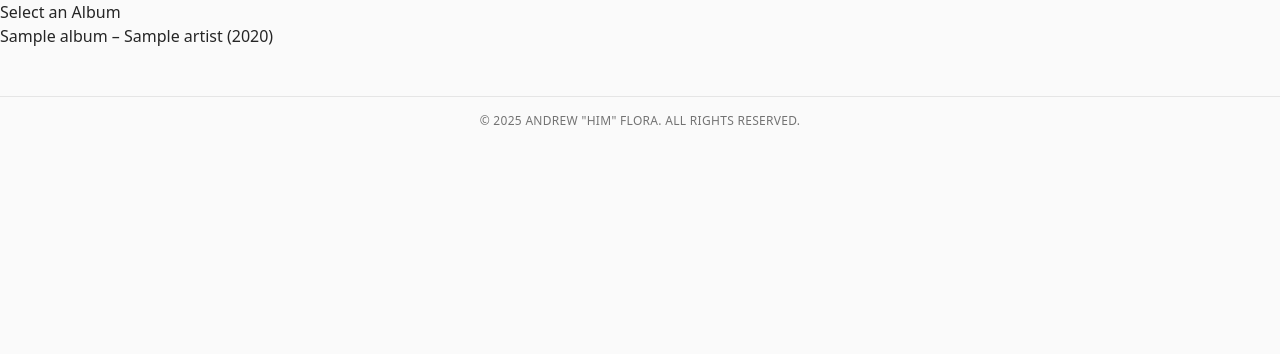
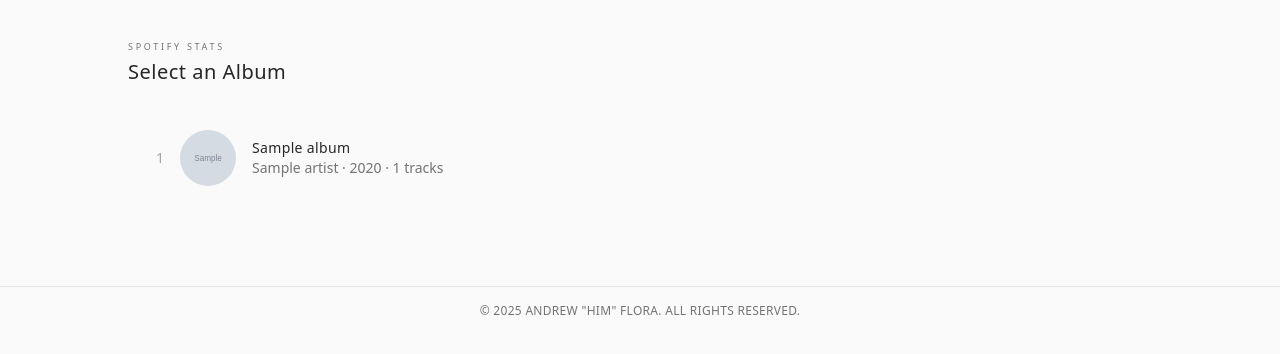
Before and after one commit to campwill/spotify-app, a Flask app: template templates/album_results.html in a window 1280 px wide. Shown: the part 65-419 px from the top of the page. Run offline with Flask 3, Linux system fonts and the light colour scheme; the template is opened without the code that fills it: most values are stand-ins (such as "Sample title", 1, 10 or a date in 2020); grey boxes marked "Sample" are stand-in pictures; some libraries are stand-ins or nearby versions.

Commit message:
More Tracklist Changes

```diff
--- a/app.py
+++ b/app.py
@@ -1,9 +1,9 @@
-from flask import Flask, redirect, request, session, render_template
+from flask import Flask, redirect, request, session, render_template,url_for
 import requests
-import os
+import os, time
 from urllib.parse import urlencode
 from dotenv import load_dotenv
-#import db
+
 
 load_dotenv()
 
@@ -27,6 +27,40 @@ def get_auth_url():
         "scope": SCOPE
     }
     return f"{SPOTIFY_AUTH_URL}?{urlencode(payload)}"
+def refresh_token():
+    refresh = session.get("refresh_token")
+    print("REFRESH TOKEN:", session.get("refresh_token"))
+
+    if not refresh:
+        return None
+
+    response = requests.post(
+        SPOTIFY_TOKEN_URL,
+        data={
+            "grant_type": "refresh_token",
+            "refresh_token": refresh,
+            "client_id": SPOTIFY_CLIENT_ID,
+            "client_secret": SPOTIFY_CLIENT_SECRET,
+        }
+    )
+
+    token_data = response.json()
+
+    session["access_token"] = token_data["access_token"]
+    session["expires_at"] = time.time() + token_data["expires_in"]
+
+    return session["access_token"]
+def get_token():
+    access_token = session.get("access_token")
+    expires_at = session.get("expires_at")
+
+    if not access_token or not expires_at:
+        return None
+
+    if time.time() < expires_at - 60:
+        return access_token
+
+    return refresh_token()
 
 @app.route('/')
 def index():
@@ -54,18 +88,14 @@ def callback():
     headers = {"Authorization": f"Bearer {access_token}"}
     user_profile = requests.get(f"{SPOTIFY_API_BASE_URL}/me", headers=headers).json()
 
-    user_id = user_profile["id"]
-    display_name = user_profile.get("display_name")
-    email = user_profile.get("email")
-
-    # Save to DB
-    #db.save_user(user_id, display_name, email, access_token, refresh_token, expires_in)
 
     # Save to session
-    session['user_id'] = user_id
     session['access_token'] = access_token
+    session['refresh_token'] = refresh_token
+    session['expires_at'] = time.time() + expires_in
 
     return redirect('/dashboard')
+
 
 @app.route('/dashboard')
 def dashboard():
@@ -80,88 +110,48 @@ def top_tracks():
     token = session.get('access_token')
     if not token:
         return redirect('/')
-
-    time_range = request.args.get("time_range", "medium_term")
-    limit = int(request.args.get("limit", 25))  # convert to int
-
     headers = {"Authorization": f"Bearer {token}"}
-    response = requests.get(
-        f"{SPOTIFY_API_BASE_URL}/me/top/tracks",
-        headers=headers,
-        params={
-            "limit": limit,
-            "time_range": time_range
-        }
-    )
+    response = requests.get(f"{SPOTIFY_API_BASE_URL}/me/top/tracks?limit=10", headers=headers)
 
     if response.status_code != 200:
-        return f"Error {response.status_code}: {response.text}"
+        return f"Error {response.status_code}: {response.text}", response.status_code
+    try:
+        data = response.json()
+    except ValueError:
+        return f"Invalid response from Spotify: {response.text}"
 
-    data = response.json()
-    tracks = data.get("items", [])
+    if not data or not data.get("items"):
+        return "No tracks found."
 
-    return render_template("top_tracks.html", tracks=tracks, time_range=time_range, limit=limit)
+    return render_template("top_tracks.html", tracks=data['items'])
 
 @app.route('/top-artists')
 def top_artists():
     token = session.get('access_token')
     if not token:
         return redirect('/')
-
-    time_range = request.args.get("time_range", "medium_term")
-    limit = int(request.args.get("limit", 25))
-
     headers = {"Authorization": f"Bearer {token}"}
-    response = requests.get(
-        f"{SPOTIFY_API_BASE_URL}/me/top/artists",
-        headers=headers,
-        params={
-            "time_range": time_range,
-            "limit": limit
-        }
-    )
-
-    if response.status_code != 200:
-        return response.text, response.status_code
-
+    response = requests.get(f"{SPOTIFY_API_BASE_URL}/me/top/artists?limit=10", headers=headers)
     data = response.json()
-    artists = data.get("items", [])
-
-    return render_template("top_artists.html", artists=artists, time_range=time_range, limit=limit)
+    return render_template("top_artists.html", artists=data['items'])
 
 @app.route('/recently-played')
 def recently_played():
     token = session.get('access_token')
     if not token:
         return redirect('/')
-
-    limit = int(request.args.get("limit", 25))
-
     headers = {"Authorization": f"Bearer {token}"}
-    response = requests.get(
-        f"{SPOTIFY_API_BASE_URL}/me/player/recently-played",
-        headers=headers,
-        params={
-            "limit": limit
-        }
-    )
-
-    if response.status_code != 200:
-        return f"Error {response.status_code}: {response.text}"
-
+    response = requests.get(f"{SPOTIFY_API_BASE_URL}/me/player/recently-played?limit=50", headers=headers)
     data = response.json()
-    tracks = data.get("items", [])
-
-    return render_template("recently_played.html", tracks=tracks, limit=limit)
+    return render_template("recently_played.html", tracks=data['items'])
 
 @app.route('/album-search')
 def album_search():
     return render_template("album_search.html")
-
 @app.route('/album-results')
 def album_results():
     album_name = request.args.get("album")
-    token = session.get('access_token')
+    token = get_token()
 
     if not token or not album_name:
         return redirect(url_for('album_search'))
@@ -171,18 +161,13 @@ def album_results():
     response = requests.get(
         f"{SPOTIFY_API_BASE_URL}/search",
         headers=headers,
-        params={
-            "q": album_name,
-            "type": "album",
-            "limit": 10
-        }
+        params={"q": album_name, "type": "album", "limit": 10}
     )
 
     data = response.json()
     albums = data.get("albums", {}).get("items", [])
 
     return render_template("album_results.html", albums=albums)
-
 @app.route('/album-tournament/<album_id>')
 def album_tournament(album_id):
     token = session.get('access_token')
@@ -193,6 +178,16 @@ def album_tournament(album_id):
     tracks = response.json().get("items", [])
 
     return render_template("album_tournament.html", tracks=tracks)
+@app.route('/album-bracket/<album_id>')
+def album_bracket(album_id):
+    token = session.get('access_token')
+    if not token:
+        return redirect(url_for('album_search'))
+    headers = {"Authorization": f"Bearer {token}"}
+    response = requests.get(f"{SPOTIFY_API_BASE_URL}/albums/{album_id}/tracks", headers=headers)
+    tracks = response.json().get("items", [])
+
+    return render_template("album_bracket.html", tracks=tracks)
 
 @app.route('/logout')
 def logout():
--- a/templates/album_results.html
+++ b/templates/album_results.html
@@ -1,18 +1,81 @@
 {% extends "base.html" %}
 
-{% block title %}Album Results{% endblock %}
+{% block title %}Top Artists{% endblock %}
 
 {% block content %}
-<h1>Select an Album</h1>
+<div class="bg-neutral-50 text-neutral-800 px-6 py-10 w-full">
 
-<ul>
-  {% for album in albums %}
-    <li>
-      <a href="{{ url_for('album_tournament', album_id=album.id) }}">
-        {{ album.name }} – {{ album.artists[0].name }}
-        ({{ album.release_date[:4] }})
-      </a>
-    </li>
-  {% endfor %}
-</ul>
+  <div class="max-w-5xl mx-auto mb-8">
+    <div class="text-[9px] tracking-[0.3em] uppercase text-neutral-500 mb-1">
+      Spotify Stats
+    </div>
+    <h1 class="text-xl font-medium tracking-wide">
+      Select an Album
+    </h1>
+  </div>
+
+  <div class="max-w-5xl mx-auto space-y-2">
+
+    {% for album in albums %}
+    <div
+      class="group flex items-center gap-4 p-3 rounded-lg
+             hover:bg-neutral-100 transition-colors duration-300">
+
+      <div class="w-6 text-right text-sm text-neutral-400">
+        {{ loop.index }}
+      </div>
+
+      <div class="w-14 h-14 flex-shrink-0">
+        {% if album.images %}
+          <img src="{{ album.images[0].url }}"
+               alt="{{ album.name }}"
+               class="w-14 h-14 rounded-full object-cover" />
+        {% else %}
+          <div class="w-14 h-14 rounded-full bg-neutral-300"></div>
+        {% endif %}
+      </div>
+
+      <div class="flex-grow min-w-0">
+        <div class="text-sm font-medium tracking-wide truncate">
+          {{ album.name }}
+        </div>
+        <div class="text-sm text-neutral-500 truncate">
+          {{ album['artists'][0]['name'] }}
+          · {{ album['release_date'][:4] }}
+          · {{ album['total_tracks'] }} tracks
+        </div>
+      </div>
+
+      <div
+        class="flex gap-2 opacity-0 translate-x-2
+               group-hover:opacity-100 group-hover:translate-x-0
+               transition-all duration-200">
+        <a href="{{ url_for('album_tournament', album_id=album['id']) }}"
+           class="px-3 py-1 text-xs rounded-full
+                  border border-neutral-300 text-neutral-700
+                  hover:border-neutral-900 hover:text-neutral-900
+                  transition">
+          Tournament
+        </a>
+        <a href="{{ url_for('album_tournament', album_id=album['id']) }}"
+           class="px-3 py-1 text-xs rounded-full
+                  border border-neutral-300 text-neutral-700
+                  hover:border-neutral-900 hover:text-neutral-900
+                  transition">
+          Bracket(doesnt work)
+        </a>
+        <a href="{{ url_for('album_tournament', album_id=album['id']) }}"
+           class="px-3 py-1 text-xs rounded-full
+                  border border-neutral-300 text-neutral-700
+                  hover:border-neutral-900 hover:text-neutral-900
+                  transition">
+          Option 3
+        </a>
+
+      </div>
+    </div>
+    {% endfor %}
+
+  </div>
+</div>
 {% endblock %}
```
Also changed, not shown: templates/album_tournament.html (+60 -12 lines).
